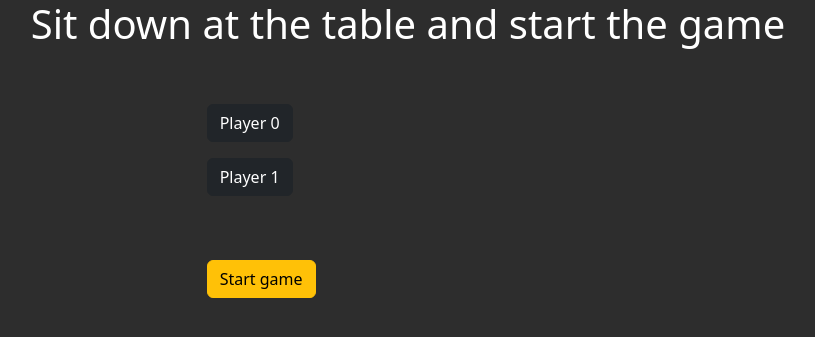
After one commit to mauritz2/arboretum, a Flask app: page /lobby in a window 1280 px wide. The commit adds this page. Shown: the top 337 px of the page, without its empty margins (232-1047 px from the left). Run offline with Flask 2, Linux system fonts and the light colour scheme; some libraries are stand-ins or nearby versions.

Commit message:
WIP - first commit starting to incorporate SocketIo

```diff
--- a/arboretum.py
+++ b/arboretum.py
@@ -1,13 +1,36 @@
 from flask import Flask, render_template, request, redirect, url_for, flash
-from logic import game_manager
-from logic import GameState, player_game_state_messages
+from logic import game_manager, GameState, player_game_state_messages
+from flask_socketio import SocketIO
 
 # Flask config
 app = Flask(__name__)
 app.secret_key = b'this-is-a-dev-env-secret-key-abc-abc'
+socketio = SocketIO(app)
+app.debug = True
 
 
-@app.route("/", methods=["GET"])
+@app.route("/lobby", methods=["GET"])
+def lobby():
+
+    num_players = game_manager.num_players
+
+    return render_template("lobby.html",
+                           num_players=num_players)
+
+
+@socketio.on('my event')
+def handle_my_custom_event(json):
+    return("I am here. Standin by! \n\n")
+
+
+@socketio.on('sitdown')
+def on_sitdown(data):
+    username = data["player"]
+    print(f"{username} has connected!")
+
+
+
+@app.route("/game", methods=["GET"])
 def main():
     """
     Gets the data to display in the UI and renders the main game screen
@@ -186,4 +209,4 @@ def discard_card():
 
 
 if __name__ == "__main__":
-    app.run(debug=True)
+    socketio.run(app)
--- a/templates/base.html
+++ b/templates/base.html
@@ -1,11 +1,12 @@
 <!DOCTYPE html>
 <head xmlns="">
-  <title>Arboretum</title>
-  <link rel="stylesheet" type="text/css" href="{{ url_for('static',filename='css/cards.css') }}"/>
-  <link rel="stylesheet" href="https://cdn.jsdelivr.net/npm/bootstrap@5.2.0/dist/css/bootstrap.min.css" integrity="sha384-gH2yIJqKdNHPEq0n4Mqa/HGKIhSkIHeL5AyhkYV8i59U5AR6csBvApHHNl/vI1Bx" crossorigin="anonymous">
-  <script src="https://cdn.jsdelivr.net/npm/bootstrap@5.2.0/dist/js/bootstrap.min.js" integrity="sha384-ODmDIVzN+pFdexxHEHFBQH3/9/vQ9uori45z4JjnFsRydbmQbmL5t1tQ0culUzyK" crossorigin="anonymous"></script>
-  <script src="{{ url_for('static',filename='js/arboretum.js') }}"/></script>
-
+    <title>Arboretum</title>
+    <link rel="stylesheet" type="text/css" href="{{ url_for('static',filename='css/cards.css') }}"/>
+    <link rel="stylesheet" href="https://cdn.jsdelivr.net/npm/bootstrap@5.2.0/dist/css/bootstrap.min.css" integrity="sha384-gH2yIJqKdNHPEq0n4Mqa/HGKIhSkIHeL5AyhkYV8i59U5AR6csBvApHHNl/vI1Bx" crossorigin="anonymous">
+    <script src="https://cdn.jsdelivr.net/npm/bootstrap@5.2.0/dist/js/bootstrap.min.js" integrity="sha384-ODmDIVzN+pFdexxHEHFBQH3/9/vQ9uori45z4JjnFsRydbmQbmL5t1tQ0culUzyK" crossorigin="anonymous"></script>
+    <script src="{{ url_for('static',filename='js/arboretum.js') }}"/></script>
+    <script src="https://cdnjs.cloudflare.com/ajax/libs/socket.io/4.0.1/socket.io.js" integrity="sha512-q/dWJ3kcmjBLU4Qc47E4A9kTB4m3wuTY7vkFJDTZKjTs8jhyGQnaUrxa0Ytd0ssMZhbNua9hE+E7Qv1j+DyZwA==" crossorigin="anonymous"></script>
+    <script src="https://ajax.googleapis.com/ajax/libs/jquery/3.6.1/jquery.min.js"></script>
 </head>
 <body>
     <div class="container-fluid">
--- /dev/null
+++ b/templates/lobby.html
@@ -0,0 +1,43 @@
+{% extends "base.html" %}
+{% block game %}
+
+<div class="row text-center">
+    <div class="col mb-5">
+        <h1>Sit down at the table and start the game</h1>
+    </div>
+</div>
+<div class="row justify-content-center">
+    <div class="col-4 mb-5">
+        {% for i in range(num_players) %}
+        <form action="joinGame()">
+            <input type="hidden" value="Player {{i}}">
+            <input type="submit" class="btn btn-dark mb-3" value="Player {{i}}">
+        </form>
+        {% endfor %}
+    </div>
+<div>
+<div class="row justify-content-center">
+    <div class="col-4">
+            <input type="submit" class="btn btn-warning mb-3" value="Start game">
+    </div>
+<div>
+
+<script type="text/javascript" charset="utf-8">
+    console.log("I am running!")
+    var socket = io();
+    socket.on('connect', function() {
+        socket.emit('my event', {data: 'I\'m connected!'});
+    });
+
+$(document).ready(function(){
+$(".btn").click(function() {
+    socket.emit('sitdown', {player: $(this).val()});
+    $(this).val("Claimed Seat")
+    });
+});
+
+$("form").serializeArray()
+
+</script>
+
+{% endblock %}
```
